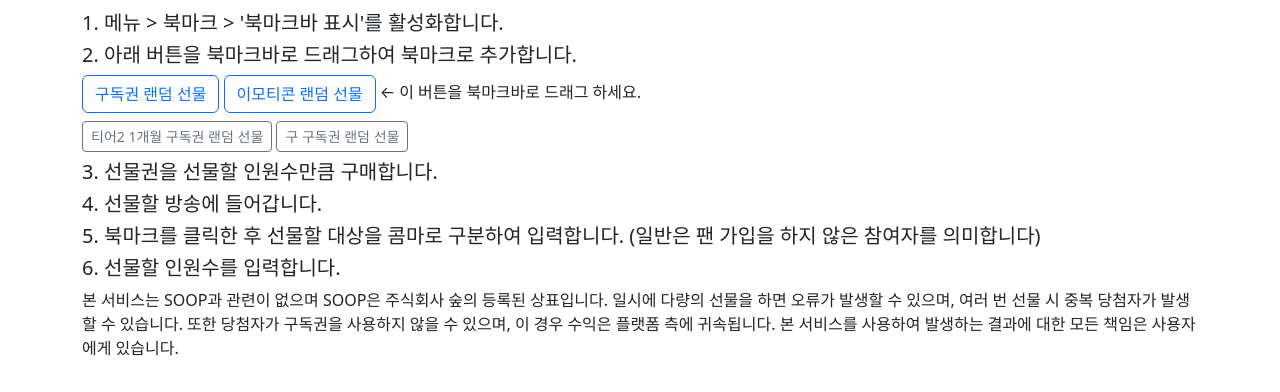
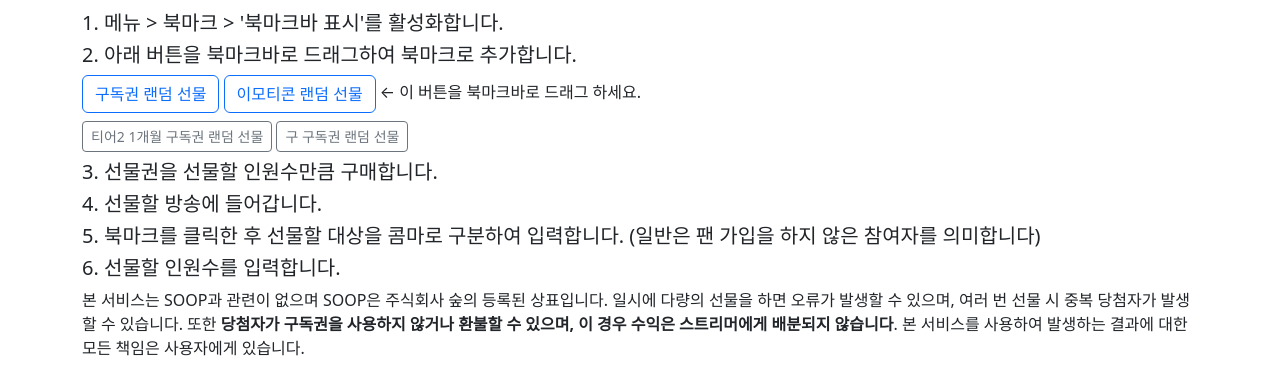
Before and after one commit to jebibot/sp-santa, a website: page docs/index.html in a window 1280 px wide. Shown: the part 556-948 px from the top of the page. Drawn offline with nearby package versions, Linux system fonts and the light colour scheme.

Commit message:
Update index.html

```diff
--- a/docs/index.html
+++ b/docs/index.html
@@ -44,7 +44,7 @@
     <p class="h5">4. 선물할 방송에 들어갑니다.</p>
     <p class="h5">5. 북마크를 클릭한 후 선물할 대상을 콤마로 구분하여 입력합니다. (일반은 팬 가입을 하지 않은 참여자를 의미합니다)</p>
     <p class="h5">6. 선물할 인원수를 입력합니다.</p>
-    <p>본 서비스는 SOOP과 관련이 없으며 SOOP은 주식회사 숲의 등록된 상표입니다. 일시에 다량의 선물을 하면 오류가 발생할 수 있으며, 여러 번 선물 시 중복 당첨자가 발생할 수 있습니다. 또한 당첨자가 구독권을 사용하지 않을 수 있으며, 이 경우 수익은 플랫폼 측에 귀속됩니다. 본 서비스를 사용하여 발생하는 결과에 대한 모든 책임은 사용자에게 있습니다.</p>
+    <p>본 서비스는 SOOP과 관련이 없으며 SOOP은 주식회사 숲의 등록된 상표입니다. 일시에 다량의 선물을 하면 오류가 발생할 수 있으며, 여러 번 선물 시 중복 당첨자가 발생할 수 있습니다. 또한 <strong>당첨자가 구독권을 사용하지 않거나 환불할 수 있으며, 이 경우 수익은 스트리머에게 배분되지 않습니다</strong>. 본 서비스를 사용하여 발생하는 결과에 대한 모든 책임은 사용자에게 있습니다.</p>
   </div>
 </body>
 </html>
```
